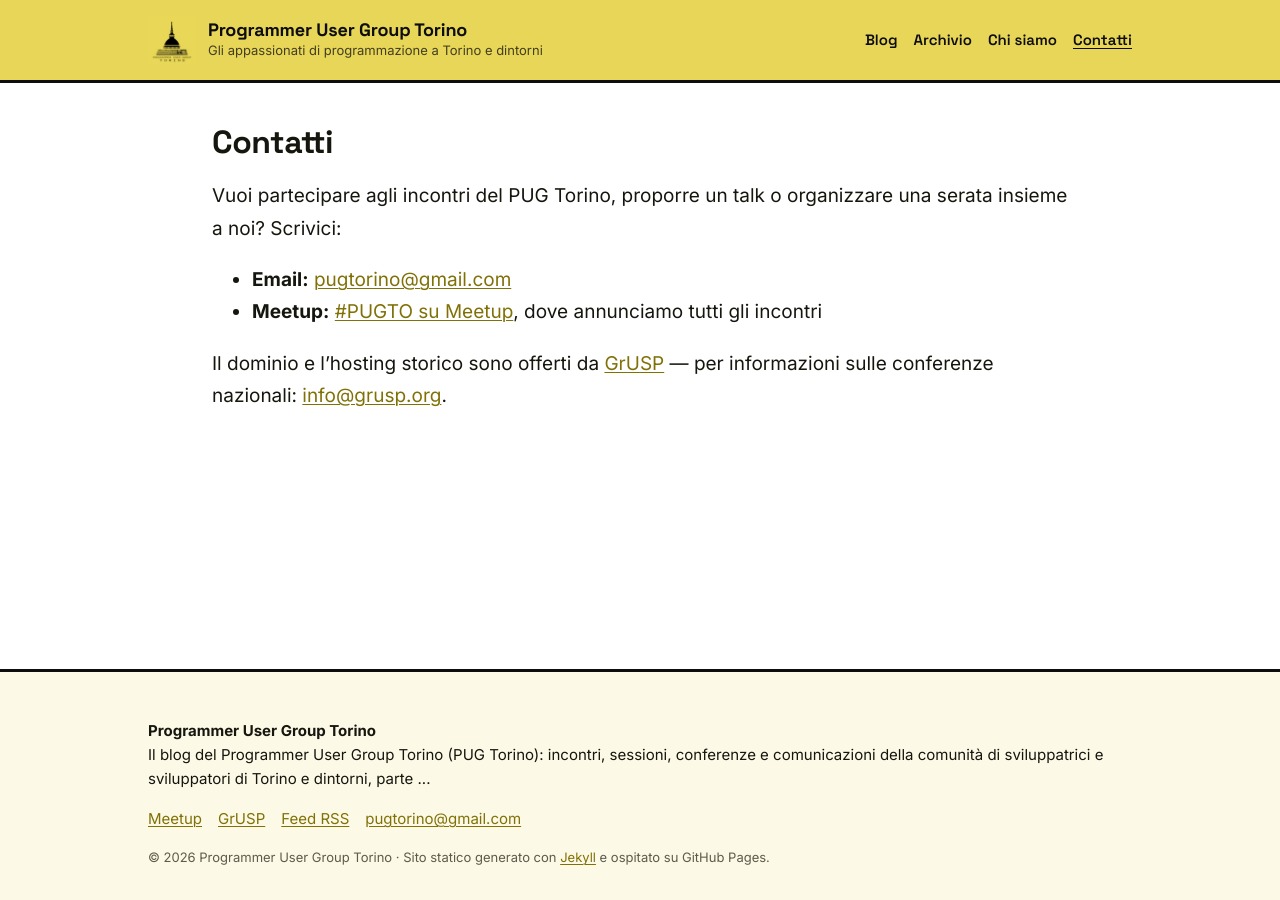
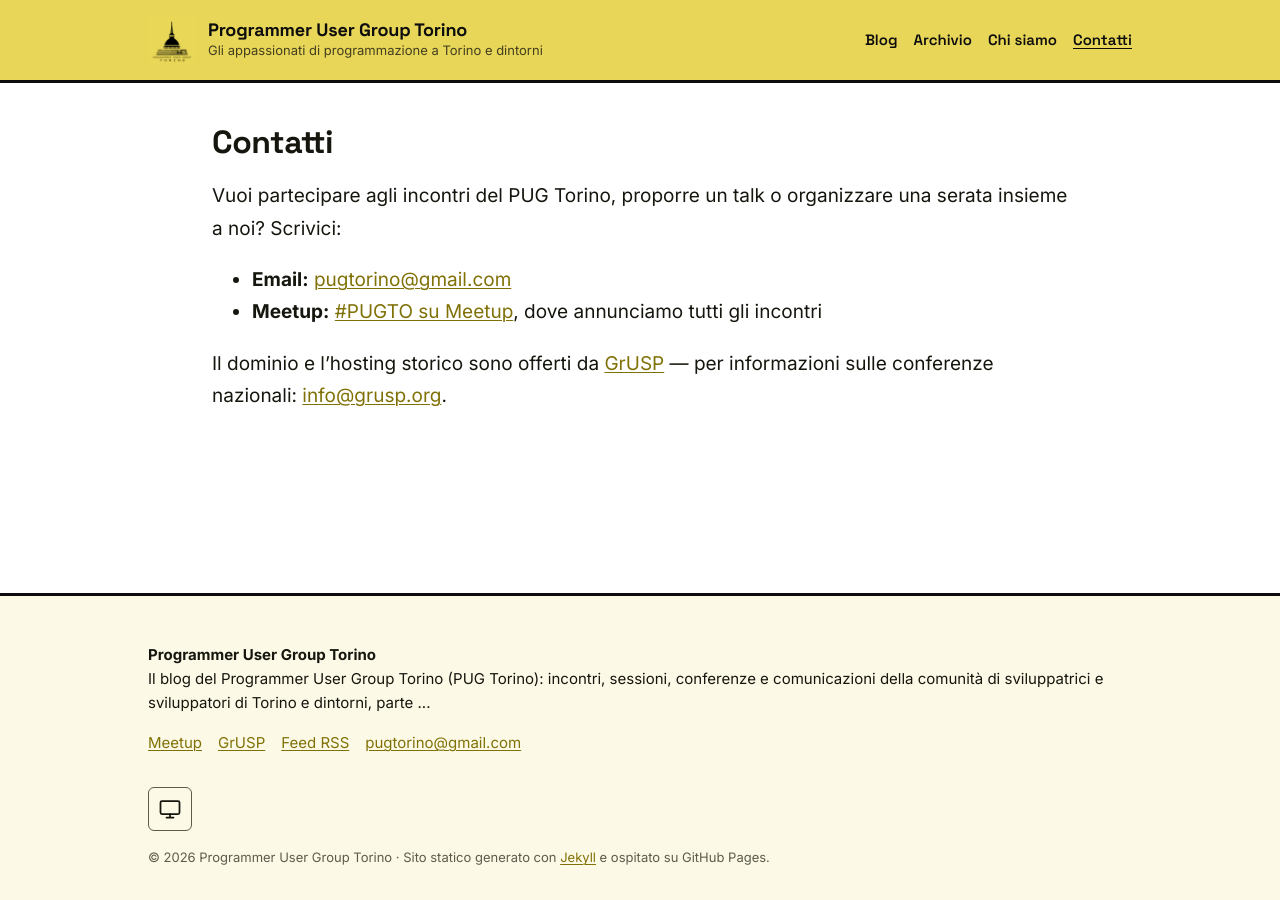
Before and after one commit to GrUSP/torino.grusp.org, a Jekyll site: the page built from pagine/contatti.md, in a window 1280 px wide. Built offline with Jekyll 4.4.1, drawn with Linux system fonts in a browser that asks for light colours.

Commit message:
feat(theme): add a light dark toggle to the footer

```diff
--- a/_includes/footer.html
+++ b/_includes/footer.html
@@ -10,6 +10,26 @@
       <li><a href="{{ '/feed.xml' | relative_url }}">Feed RSS</a></li>
       <li><a href="mailto:{{ site.author.email }}">{{ site.author.email }}</a></li>
     </ul>
+        <button type="button" class="theme-toggle" id="theme-toggle" data-theme-state="system" hidden>
+      <svg class="theme-toggle__icon theme-toggle__icon--system" viewBox="0 0 24 24" fill="none"
+           stroke="currentColor" stroke-width="1.75" stroke-linecap="round" stroke-linejoin="round"
+           aria-hidden="true" focusable="false">
+        <rect x="2.5" y="4" width="19" height="13" rx="1.5"></rect>
+        <path d="M8.5 20.5h7M12 17v3.5"></path>
+      </svg>
+      <svg class="theme-toggle__icon theme-toggle__icon--light" viewBox="0 0 24 24" fill="none"
+           stroke="currentColor" stroke-width="1.75" stroke-linecap="round" stroke-linejoin="round"
+           aria-hidden="true" focusable="false">
+        <circle cx="12" cy="12" r="4.25"></circle>
+        <path d="M12 2v2.5M12 19.5V22M2 12h2.5M19.5 12H22M4.93 4.93l1.77 1.77M17.3 17.3l1.77 1.77M19.07 4.93L17.3 6.7M6.7 17.3l-1.77 1.77"></path>
+      </svg>
+      <svg class="theme-toggle__icon theme-toggle__icon--dark" viewBox="0 0 24 24" fill="none"
+           stroke="currentColor" stroke-width="1.75" stroke-linecap="round" stroke-linejoin="round"
+           aria-hidden="true" focusable="false">
+        <path d="M20.5 14.3A8.8 8.8 0 0 1 9.7 3.5a8.8 8.8 0 1 0 10.8 10.8z"></path>
+      </svg>
+      <span class="sr-only" data-theme-label>Tema: automatico, come il sistema</span>
+    </button>
     <p class="site-footer__legal">
       &copy; {{ site.time | date: '%Y' }} {{ site.title }} &middot;
       Sito statico generato con <a href="https://jekyllrb.com/">Jekyll</a> e ospitato su GitHub Pages.
--- a/_includes/head.html
+++ b/_includes/head.html
@@ -1,9 +1,25 @@
 <head>
   <meta charset="utf-8">
   <meta name="viewport" content="width=device-width, initial-scale=1">
+
+  <meta name="color-scheme" content="light dark">
+
+  <script>
+    (function () {
+      try {
+        var tema = localStorage.getItem('tema');
+        if (tema === 'light' || tema === 'dark') {
+          document.documentElement.setAttribute('data-theme', tema);
+        }
+      } catch (e) {
+
+      }
+    })();
+  </script>
     <link rel="preload" as="font" type="font/woff2" href="{{ '/assets/fonts/inter-latin.woff2' | relative_url }}" crossorigin>
   <link rel="preload" as="font" type="font/woff2" href="{{ '/assets/fonts/space-grotesk-latin.woff2' | relative_url }}" crossorigin>
   <link rel="stylesheet" href="{{ '/assets/css/style.css' | relative_url }}">
+  <script src="{{ '/assets/js/theme.js' | relative_url }}" defer></script>
   {%- assign favicon_file = site.static_files | where: "path", site.logo | first -%}
   {%- if favicon_file %}
   <link rel="icon" href="{{ site.logo | relative_url }}" type="image/png">
--- a/assets/css/style.scss
+++ b/assets/css/style.scss
@@ -360,6 +360,30 @@
 .site-footer__links { display: flex; flex-wrap: wrap; gap: 1rem; list-style: none; margin: 1rem 0; padding: 0; }
 .site-footer__legal { color: var(--fg-muted); font-size: .8125rem; margin: 0; }
 
+.theme-toggle[hidden] { display: none; }
+
+.theme-toggle {
+  display: inline-flex; align-items: center; justify-content: center;
+  min-width: 44px; min-height: 44px;
+  padding: 0; margin: 1rem 0;
+
+  border: 1px solid var(--fg-muted); border-radius: .375rem;
+  background: transparent; color: var(--fg);
+  cursor: pointer;
+}
+
+.theme-toggle:hover { background: var(--accent-soft); filter: none; }
+
+.theme-toggle:focus-visible {
+  outline: 3px solid var(--fg);
+  outline-offset: 3px;
+}
+
+.theme-toggle__icon { display: none; width: 24px; height: 24px; }
+.theme-toggle[data-theme-state="system"] .theme-toggle__icon--system,
+.theme-toggle[data-theme-state="light"] .theme-toggle__icon--light,
+.theme-toggle[data-theme-state="dark"] .theme-toggle__icon--dark { display: block; }
+
 /* --- Form (iscrizione mailing list) ---------------------------------------- */
 form { margin: 1.25rem 0; }
 input[type="text"], input[type="email"] {
--- /dev/null
+++ b/assets/js/theme.js
@@ -0,0 +1,68 @@
+(function () {
+  'use strict';
+
+  var STORAGE_KEY = 'tema';
+  var root = document.documentElement;
+  var button = document.getElementById('theme-toggle');
+  if (!button) return;
+
+  var label = button.querySelector('[data-theme-label]');
+  var systemDark = window.matchMedia && window.matchMedia('(prefers-color-scheme: dark)');
+
+  var NAMES = {
+    system: 'automatico, come il sistema',
+    light: 'chiaro',
+    dark: 'scuro'
+  };
+
+  function readStored() {
+    try {
+      var stored = localStorage.getItem(STORAGE_KEY);
+      return stored === 'light' || stored === 'dark' ? stored : 'system';
+    } catch (e) {
+      return 'system';
+    }
+  }
+
+  function store(state) {
+    try {
+      if (state === 'system') localStorage.removeItem(STORAGE_KEY);
+      else localStorage.setItem(STORAGE_KEY, state);
+    } catch (e) {
+
+    }
+  }
+
+  function nextState(current) {
+    var isSystemDark = !!(systemDark && systemDark.matches);
+    var opposite = isSystemDark ? 'light' : 'dark';
+    if (current === 'system') return opposite;
+    if (current === opposite) return isSystemDark ? 'dark' : 'light';
+    return 'system';
+  }
+
+  function render(state) {
+    if (state === 'system') root.removeAttribute('data-theme');
+    else root.setAttribute('data-theme', state);
+
+    button.setAttribute('data-theme-state', state);
+
+    var text = 'Tema: ' + NAMES[state] + '. Passa a: ' + NAMES[nextState(state)];
+    if (label) label.textContent = text;
+    button.setAttribute('title', text);
+  }
+
+  var current = readStored();
+  render(current);
+  button.hidden = false;
+
+  button.addEventListener('click', function () {
+    current = nextState(current);
+    store(current);
+    render(current);
+  });
+
+  if (systemDark && systemDark.addEventListener) {
+    systemDark.addEventListener('change', function () { render(current); });
+  }
+})();
```
